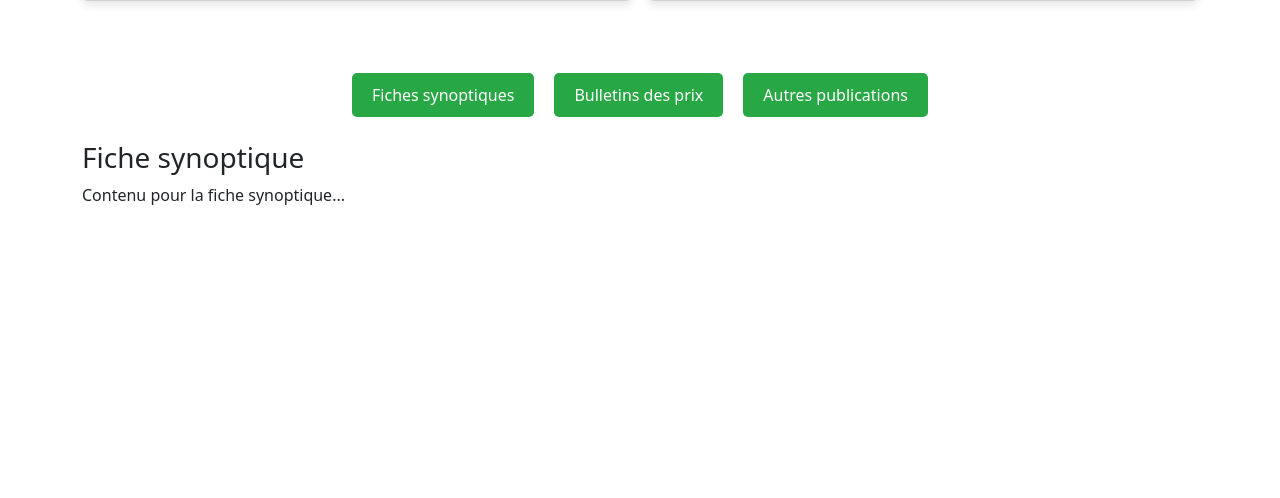
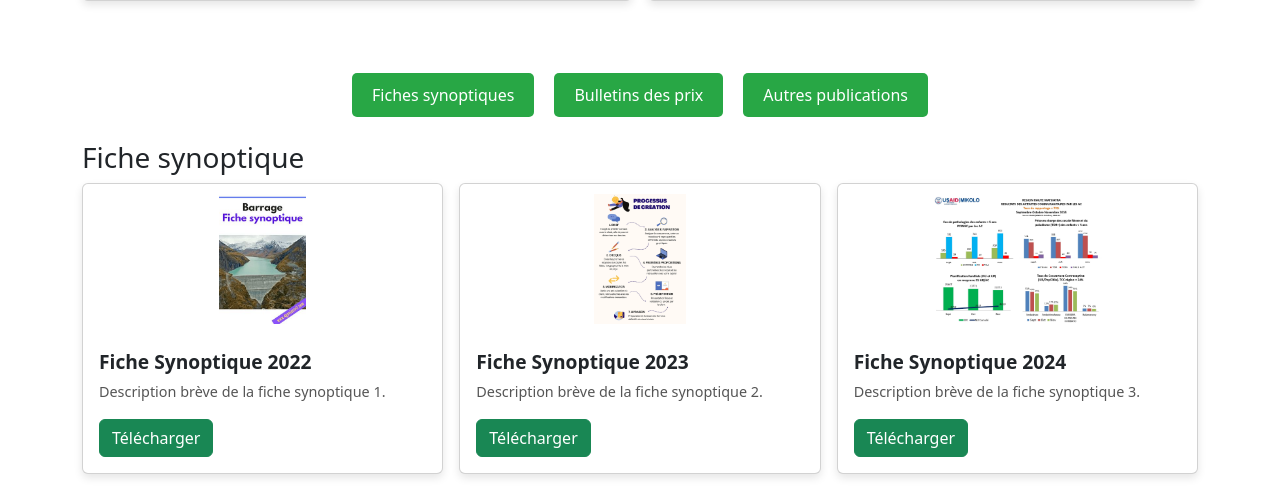
Before and after one commit to Thisbite/dashbord-Anstat, a Flask app: page /region_vitrine in a window 1280 px wide. Shown: the part 735-1233 px from the top of the page. Before the commit the page ends 940 px from the top, so only its background shows below. Run offline with Flask 3, Linux system fonts and the light colour scheme; some libraries are stand-ins or nearby versions.

Commit message:
Mise à jour le 26 11 2024 du code avec la vitrine des des région

```diff
--- a/births_data.json
+++ b/births_data.json
@@ -1 +1 @@
-{"total_births": 30617774.482715223, "last_time": 1732607848.962924}
+{"total_births": 30617841.310132656, "last_time": 1732611858.607971}
--- a/templates/region_vitrine.html
+++ b/templates/region_vitrine.html
@@ -105,16 +105,97 @@
         </div>
 
         <!-- Sections -->
+        <!--Pour la fiche synoptique        -->
         <div id="synoptique" class="section-content mt-4">
             <h3>Fiche synoptique</h3>
-            <p>Contenu pour la fiche synoptique...</p>
+            <div class="row g-3">
+                <!-- Carte 1 -->
+                <div class="col-md-4">
+                    <div class="card mb-4">
+                        <img src="{{ url_for('static', filename='img/fiche1.jpg') }}"
+                             class="card-img-top" alt="Fiche Synoptique 1">
+                        <div class="card-body">
+                            <h5 class="card-title">Fiche Synoptique 2022</h5>
+                            <p class="card-text">Description brève de la fiche synoptique 1.</p>
+                            <a href="#" class="btn btn-success">Télécharger</a>
+                        </div>
+                    </div>
+                </div>
+
+                <!-- Carte 2 -->
+                <div class="col-md-4">
+                    <div class="card mb-4">
+                        <img src="{{ url_for('static', filename='img/fiche2.webp') }}"
+                             class="card-img-top" alt="Fiche Synoptique 2">
+                        <div class="card-body">
+                            <h5 class="card-title">Fiche Synoptique 2023</h5>
+                            <p class="card-text">Description brève de la fiche synoptique 2.</p>
+                            <a href="#" class="btn btn-success">Télécharger</a>
+                        </div>
+                    </div>
+                </div>
+
+                <!-- Carte 3 -->
+                <div class="col-md-4">
+                    <div class="card mb-4">
+                        <img src="{{ url_for('static', filename='img/fiche3.jpg') }}"
+                             class="card-img-top" alt="Fiche Synoptique 3">
+                        <div class="card-body">
+                            <h5 class="card-title">Fiche Synoptique 2024</h5>
+                            <p class="card-text">Description brève de la fiche synoptique 3.</p>
+                            <a href="#" class="btn btn-success">Télécharger</a>
+                        </div>
+                    </div>
+                </div>
+            </div>
         </div>
 
+<!-- Pour les bulletins mensuels-->
         <div id="ihpc" class="section-content mt-4" style="display: none;">
-            <h3>Tableaux IHPC</h3>
-            <p>Contenu pour les tableaux IHPC...</p>
+            <h3>Indices de prix à la consommation</h3>
+            <div class="row g-3">
+                <!-- Carte 1 -->
+                <div class="col-md-4">
+                    <div class="card mb-4">
+                        <img src="{{ url_for('static', filename='img/ipc1.webp') }}"
+                             class="card-img-top" alt="IPC 1">
+                        <div class="card-body">
+                            <h5 class="card-title">Bulletin du mois de Juillet</h5>
+                            <p class="card-text">Description brève du bulletin.</p>
+                            <a href="#" class="btn btn-success">Télécharger</a>
+                        </div>
+                    </div>
+                </div>
+
+                <!-- Carte 2 -->
+                <div class="col-md-4">
+                    <div class="card mb-4">
+                        <img src="{{ url_for('static', filename='img/ipc2.webp') }}"
+                             class="card-img-top" alt="IPC 2">
+                        <div class="card-body">
+                            <h5 class="card-title">Bulletin du mois de mars 2023</h5>
+                            <p class="card-text">Description brève du bulletin.</p>
+                            <a href="#" class="btn btn-success">Télécharger</a>
+                        </div>
+                    </div>
+                </div>
+
+                <!-- Carte 3 -->
+                <div class="col-md-4">
+                    <div class="card mb-4">
+                        <img src="{{ url_for('static', filename='img/ipc3.png') }}"
+                             class="card-img-top" alt="IPC 3">
+                        <div class="card-body">
+                            <h5 class="card-title">Bulletin du mois d'Avril 2024</h5>
+                            <p class="card-text">Description brève du bulletin.</p>
+                            <a href="#" class="btn btn-success">Télécharger</a>
+                        </div>
+                    </div>
+                </div>
+            </div>
         </div>
 
+<!-- Pour les autres publications-->
         <div id="publications" class="section-content mt-4" style="display: none;">
             <h3>Autres publications</h3>
             <p>Contenu pour les autres publications...</p>
```
Also changed, not shown: static/img/fiche1.jpg (added), static/img/fiche2.webp (added), static/img/fiche3.jpg (added), static/img/ipc1.webp (added), static/img/ipc2.webp (added), static/img/ipc3.png (added).
